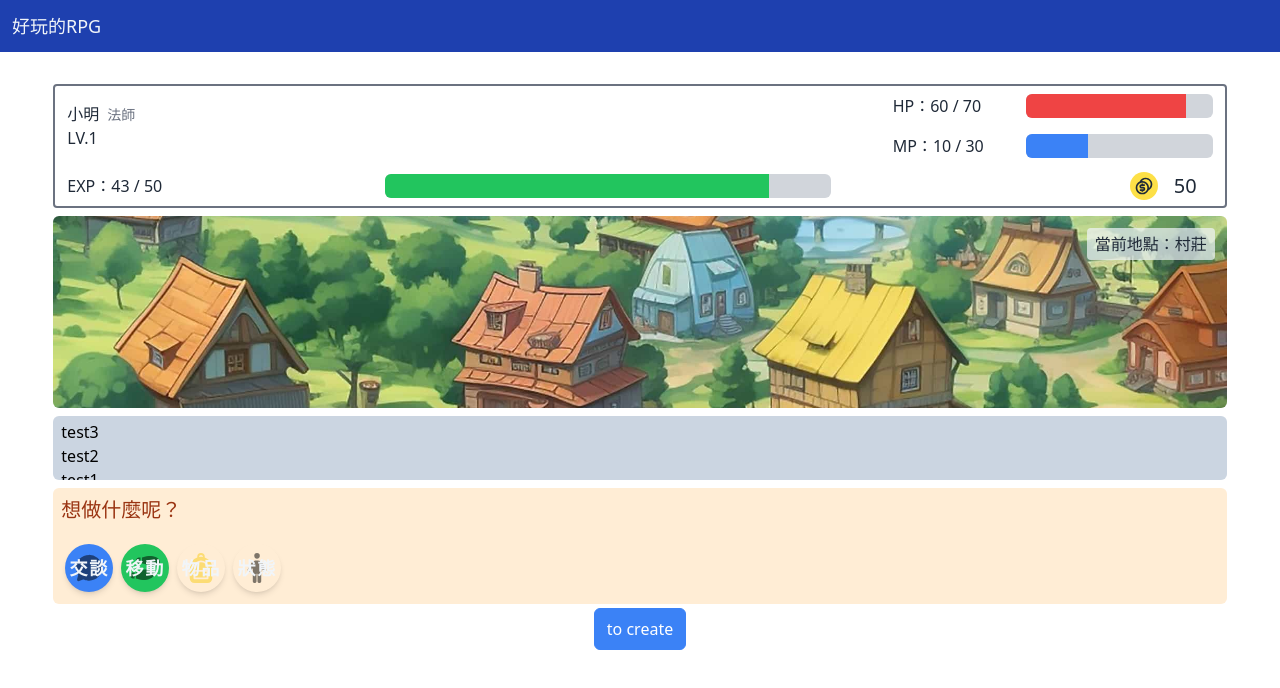
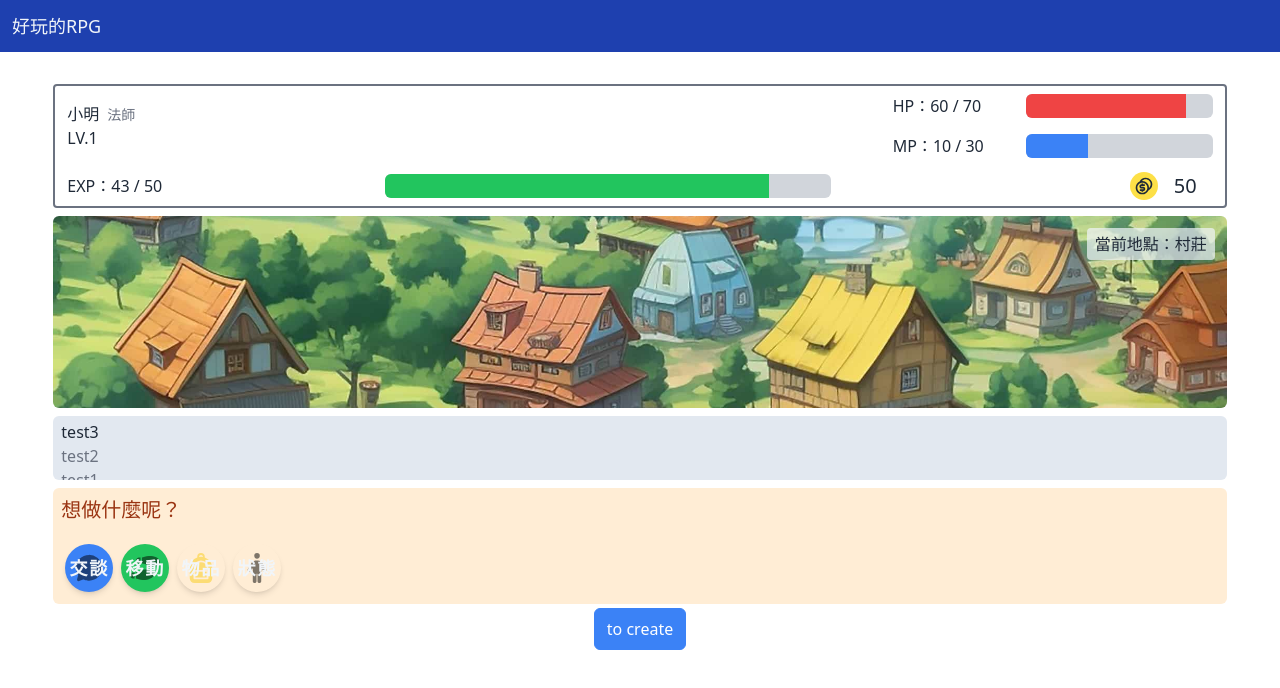
Before and after one commit to Melon-Lo/rpg, a React (Create React App) app: page / in a window 1280 px wide. Shown: the top 688 px of the page. Built offline with nearby package versions, Linux system fonts and the light colour scheme.

Commit message:
feat/ update MessageSection

```diff
--- a/src/components/MessageSection.jsx
+++ b/src/components/MessageSection.jsx
@@ -5,8 +5,6 @@ export default function MessageSection() {
   // 最多顯示 10 筆資料
   const MAX_DISPLAY_MESSAGES = 10;
   const { messages } = useSelector(state => state.messages);
-
-  const { currentDialogue } = useSelector(state => state.systemStatus);
 
   const MessageItem = ({ type, content }) => {
     let textColor;
@@ -17,7 +15,7 @@ export default function MessageSection() {
     }
 
     return (
-      <p className={`text-${textColor}-600`}>{content}</p>
+      <p className="text-gray-500 first:text-gray-800 first:font-medium">{content}</p>
     );
   }
 
@@ -30,7 +28,7 @@ export default function MessageSection() {
   });
 
   return (
-    <div className="w-11/12 h-16 bg-slate-300 rounded-md overflow-scroll my-1 px-2 py-1">
+    <div className="w-11/12 h-16 bg-slate-200 rounded-md overflow-scroll my-1 px-2 py-1">
       {renderedMessages}
     </div>
   );
```
